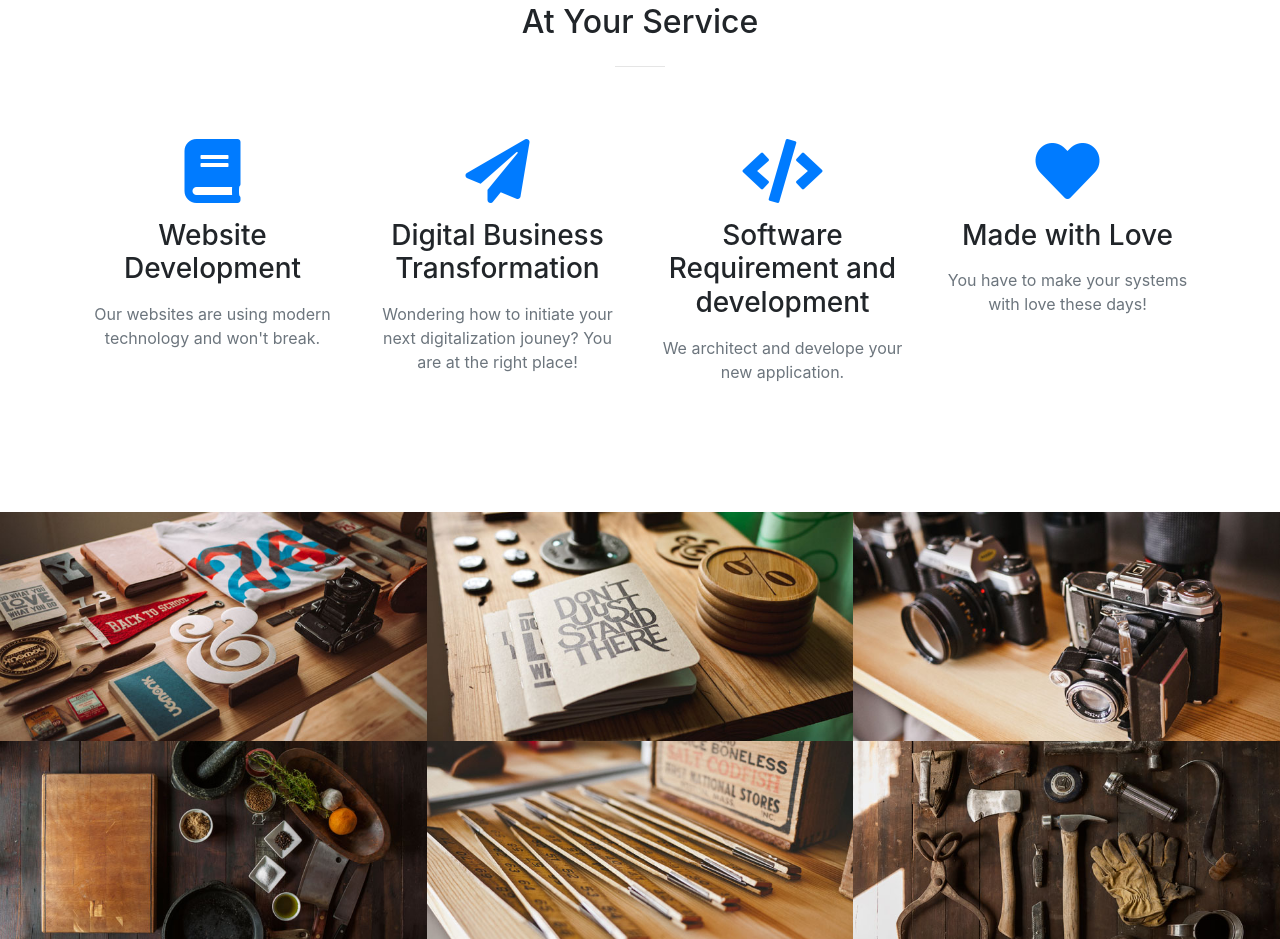
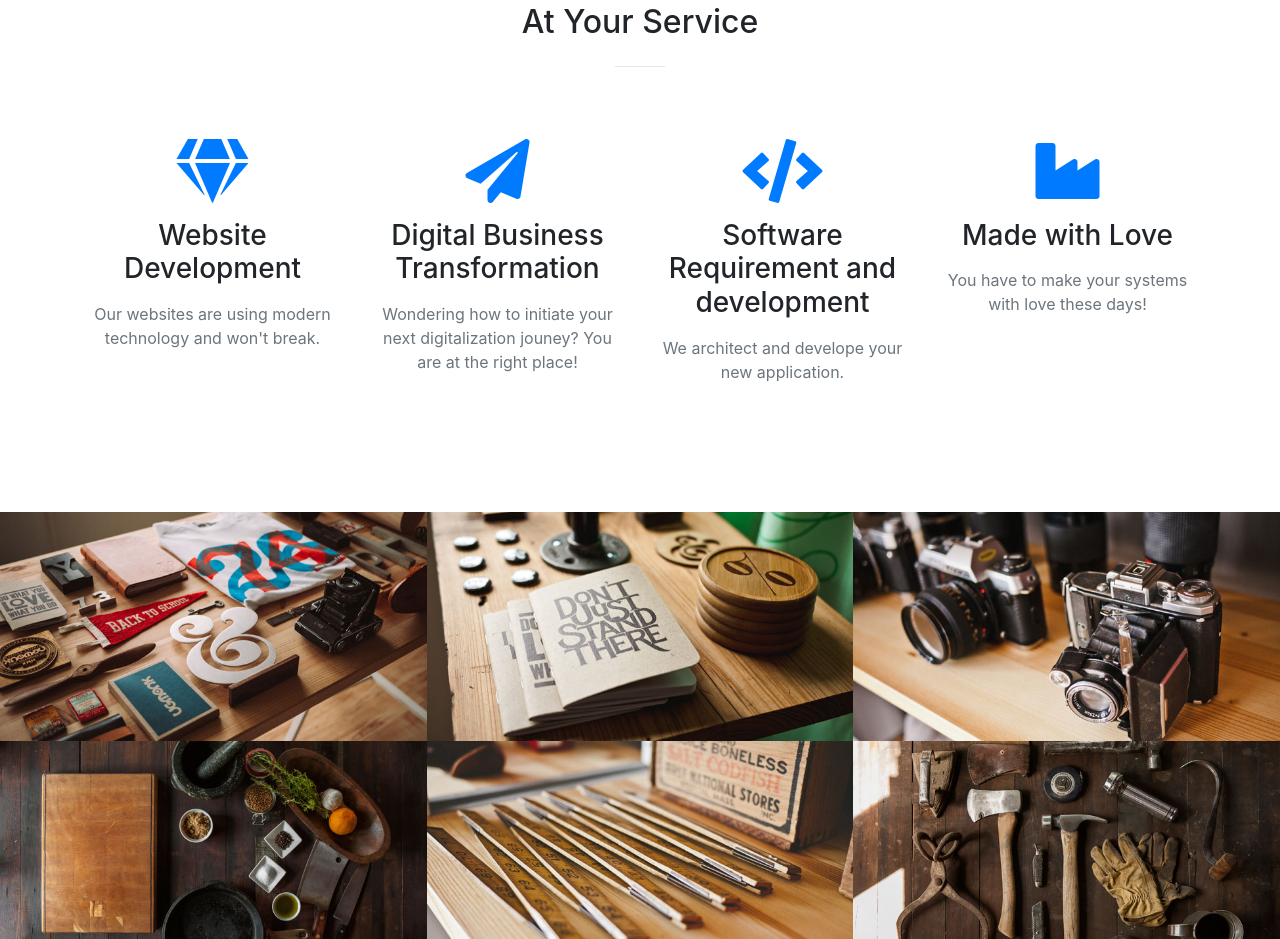
Before and after one commit to kiango/epidotegroup, a website with bundled scripts: page index.html in a window 1280 px wide. Shown: the part 1378-2317 px from the top of the page. Built offline with nearby package versions, Linux system fonts and the light colour scheme.

Commit message:
1st commit

```diff
--- a/index.html
+++ b/index.html
@@ -97,7 +97,7 @@
         <div class="row">
           <div class="col-lg-3 col-md-6 text-center">
             <div class="service-box mt-5 mx-auto">
-              <i class="fas fa-4x fa-book text-primary mb-3 sr-icon-1"></i>
+              <i class="fas fa-4x fa-gem text-primary mb-3 sr-icon-1"></i>
               <h3 class="mb-3">Website Development</h3>
               <p class="text-muted mb-0">Our websites are using modern technology and won't break.</p>
             </div>
@@ -118,7 +118,7 @@
           </div>
           <div class="col-lg-3 col-md-6 text-center">
             <div class="service-box mt-5 mx-auto">
-              <i class="fas fa-4x fa-heart text-primary mb-3 sr-icon-4"></i>
+              <i class="fas fa-4x fa-industry text-primary mb-3 sr-icon-4"></i>
               <h3 class="mb-3">Made with Love</h3>
               <p class="text-muted mb-0">You have to make your systems with love these days!</p>
             </div>
```
